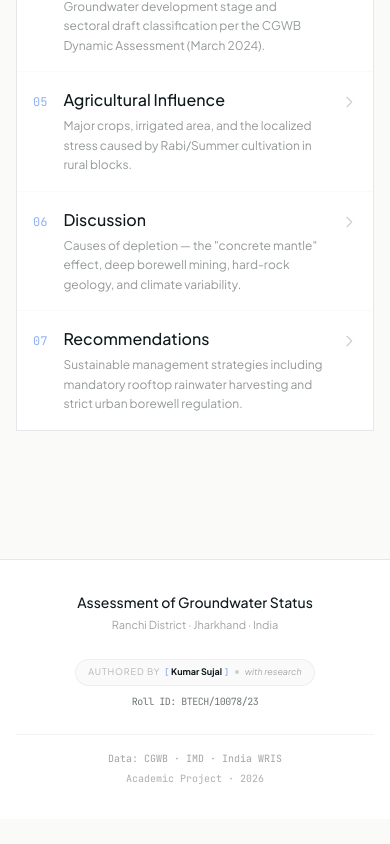
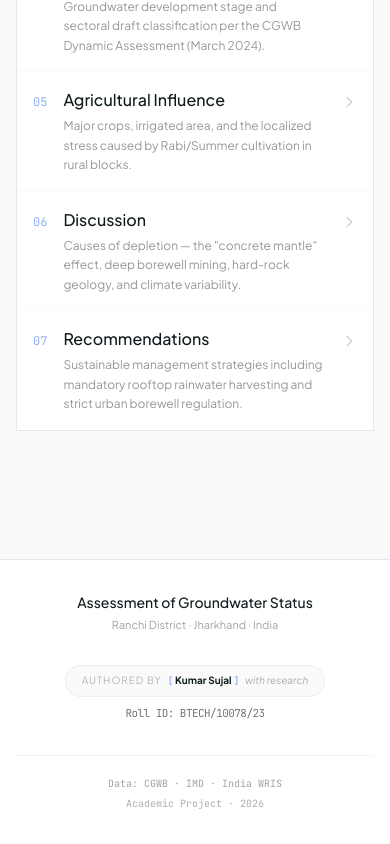
Before and after one commit to Devexhhh/GroundWaterAnalyis, a Next.js app: page / in a window 390 px wide. Shown: the part 1382-2226 px from the top of the page. Before the commit the page ends 2201 px from the top, so only its background shows below. Built offline with nearby package versions, Linux system fonts and the light colour scheme.

Commit message:
fixed footer design

```diff
--- a/src/components/Footer.tsx
+++ b/src/components/Footer.tsx
@@ -1,26 +1,26 @@
 export default function Footer() {
   return (
-    // Reduced top margin on mobile (mt-16) to close awkward whitespace gaps
-    <footer className="border-t border-ink/8 bg-white mt-16 sm:mt-24 selection:bg-blue-100 selection:text-blue-900">
-      {/* Centered items on mobile (items-center), separating into a row on md+ screens */}
-      <div className="max-w-5xl mx-auto px-4 sm:px-6 py-8 sm:py-10 flex flex-col md:flex-row items-center justify-between gap-6 sm:gap-8">
+    <footer className="border-t border-ink/8 bg-white mt-16 md:mt-24 selection:bg-blue-100 selection:text-blue-900">
+      {/* MOBILE: Flex column, centered items, vertical gaps (py-8)
+        DESKTOP: Flex row, spaced between, original padding (md:py-10)
+      */}
+      <div className="max-w-5xl mx-auto px-4 md:px-6 py-8 md:py-10 flex flex-col md:flex-row items-center justify-between gap-8 md:gap-6">
 
         {/* Left Side: Project Info */}
-        {/* Added text-center for mobile, returning to text-left on md */}
-        <div className="w-full md:min-w-[200px] text-center md:text-left">
+        <div className="w-full md:w-auto md:min-w-[200px] text-center md:text-left">
           <p className="font-serif text-sm text-ink font-medium">
             Assessment of Groundwater Status
           </p>
-          <p className="font-sans text-[11px] sm:text-xs text-ink/40 mt-1 sm:mt-0.5">
+          <p className="font-sans text-[11px] md:text-xs text-ink/40 mt-1 md:mt-0.5">
             Ranchi District · Jharkhand · India
           </p>
         </div>
 
         {/* Center: Credits */}
         <div className="text-center group w-full md:w-auto">
-          <div className="inline-flex items-center gap-2 px-3 sm:px-4 py-1.5 sm:py-2 rounded-full border border-ink/5 bg-ink/[0.02] transition-all duration-300 md:group-hover:bg-white md:group-hover:shadow-sm">
-            {/* Added flex-wrap for ultra-narrow screens so the text doesn't overflow the pill */}
-            <p className="font-sans text-[9px] sm:text-[11px] uppercase tracking-[0.1em] sm:tracking-[0.12em] text-ink/50 flex flex-wrap justify-center items-center gap-1 sm:gap-1.5 leading-snug">
+          {/* Pill Container */}
+          <div className="inline-flex items-center gap-2 px-4 md:px-3 py-2 md:py-1.5 rounded-full border border-ink/5 bg-ink/[0.02] transition-all duration-300 md:group-hover:bg-white md:group-hover:shadow-sm">
+            <p className="font-sans text-[10px] md:text-[11px] uppercase tracking-[0.1em] md:tracking-[0.12em] text-ink/50 flex flex-wrap justify-center items-center gap-1.5 leading-snug">
               <span className="opacity-60">Authored by</span>
 
               <a
@@ -29,15 +29,15 @@ export default function Footer() {
                 rel="noopener noreferrer"
                 className="relative text-ink font-bold tracking-normal normal-case transition-colors duration-200 hover:text-blue-600"
               >
-                <span className="font-mono text-[8px] sm:text-[9px] text-blue-600/40 mr-0.5">[</span>
+                <span className="font-mono text-[9px] text-blue-600/40 mr-0.5">[</span>
                 Kumar Sujal
-                <span className="font-mono text-[8px] sm:text-[9px] text-blue-600/40 ml-0.5">]</span>
+                <span className="font-mono text-[9px] text-blue-600/40 ml-0.5">]</span>
 
-                {/* Animated Underline */}
+                {/* Animated Underline (Desktop Hover Only) */}
                 <span className="absolute -bottom-0.5 left-0 w-0 h-px bg-blue-600/30 transition-all duration-300 md:group-hover:w-full" />
               </a>
 
-              <span className="inline-block w-1 h-1 rounded-full bg-ink/20 mx-0.5 sm:mx-1" />
+              <span className="hidden sm:inline-block w-1 h-1 rounded-full bg-ink/20 mx-0.5 md:mx-1" />
 
               <span className="italic font-serif lowercase tracking-normal opacity-70">
                 with Research
@@ -45,19 +45,21 @@ export default function Footer() {
             </p>
           </div>
 
-          {/* Sub-label for the Roll Number */}
-          {/* TOUCH FIX: Opacity is 100 by default on mobile. Hover effect (opacity-0 to 100) is applied only on md: screens and above */}
-          <p className="font-mono text-[10px] sm:text-[11px] text-ink/60 md:text-ink/95 mt-2 sm:mt-1.5 tracking-tighter transition-all duration-500 opacity-100 translate-y-0 md:opacity-0 md:translate-y-1 md:group-hover:opacity-100 md:group-hover:translate-y-0">
+          {/* ROLL NUMBER DISPLAY LOGIC:
+            MOBILE: Visible by default (opacity-100, translate-y-0)
+            DESKTOP: Hidden by default (md:opacity-0, md:translate-y-1), revealed on hover (md:group-hover:opacity-100)
+          */}
+          <p className="font-mono text-[11px] text-ink/60 md:text-ink/95 mt-2 md:mt-1.5 tracking-tighter transition-all duration-500 opacity-100 translate-y-0 md:opacity-0 md:translate-y-1 md:group-hover:opacity-100 md:group-hover:translate-y-0">
             Roll ID: BTECH/10078/23
           </p>
         </div>
 
         {/* Right Side: Data Sources */}
-        {/* Centered on mobile, right-aligned on medium screens and up */}
-        <div className="w-full md:min-w-[200px] text-center md:text-right border-t border-ink/5 md:border-t-0 pt-4 md:pt-0">
-          <p className="font-mono text-[10px] sm:text-xs text-ink/40 md:text-ink/30">Data: CGWB · IMD · India WRIS</p>
-          <p className="font-mono text-[10px] sm:text-xs text-ink/35 md:text-ink/25 mt-1 sm:mt-0.5">Academic Project · 2026</p>
+        <div className="w-full md:w-auto md:min-w-[200px] text-center md:text-right border-t border-ink/5 md:border-t-0 pt-5 md:pt-0">
+          <p className="font-mono text-[10px] md:text-xs text-ink/40 md:text-ink/30">Data: CGWB · IMD · India WRIS</p>
+          <p className="font-mono text-[10px] md:text-xs text-ink/35 md:text-ink/25 mt-1 md:mt-0.5">Academic Project · 2026</p>
         </div>
+
       </div>
     </footer>
   )
```
